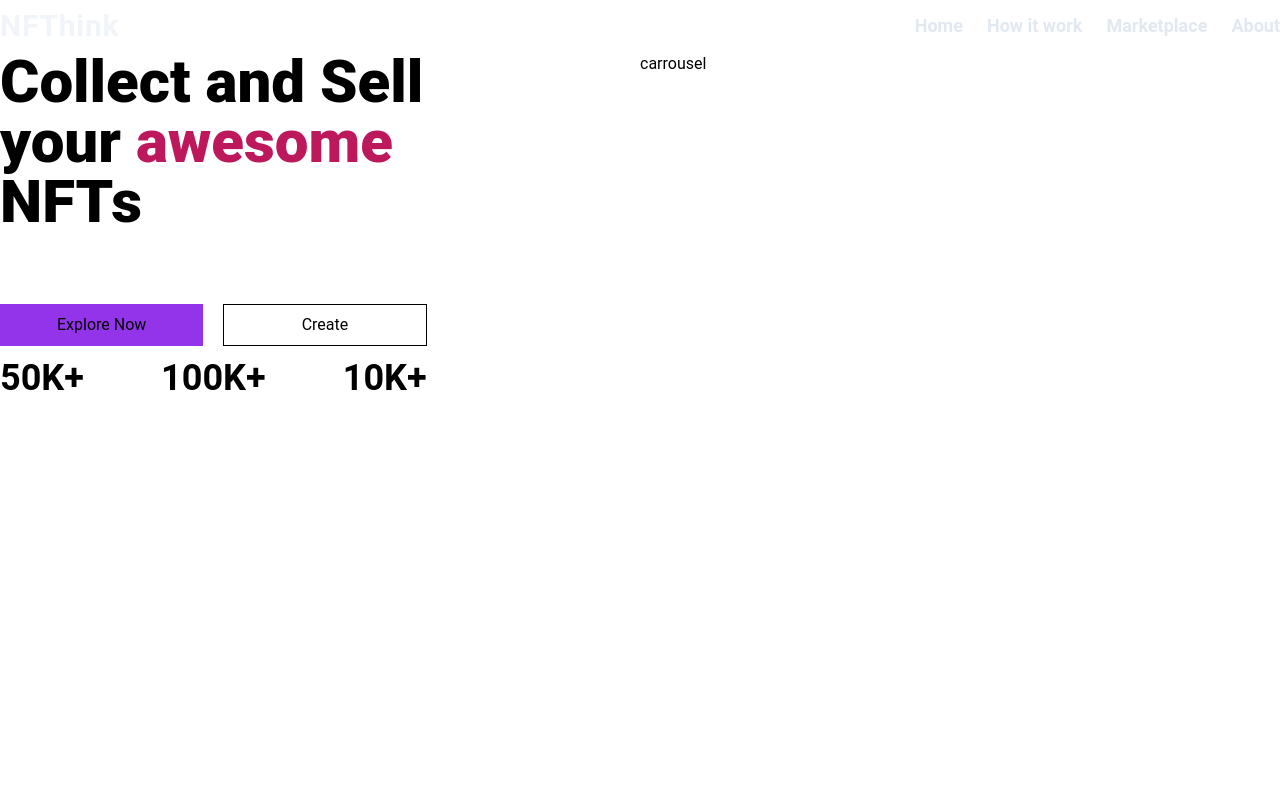
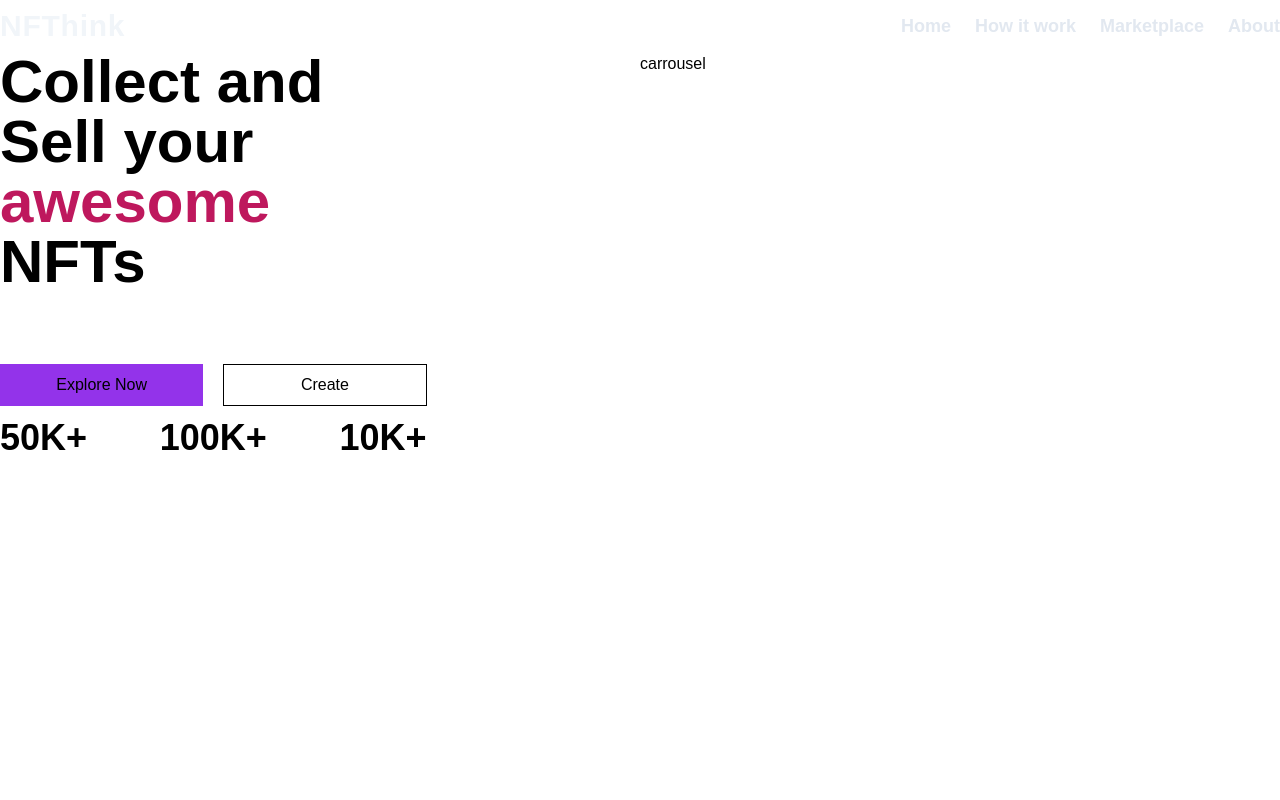
Before and after one commit to volpatocode/next-tailwind, a Next.js app: page / in a window 1280 px wide. Shown: the top 800 px of the page. Built offline with nearby package versions, Linux system fonts and the light colour scheme.

Commit message:
change: source sans pro as default font

```diff
--- a/src/styles/globals.css
+++ b/src/styles/globals.css
@@ -2,13 +2,13 @@
 @tailwind components;
 @tailwind utilities;
 
-@import url("https://fonts.googleapis.com/css2?family=Roboto&display=swap");
+@import url('https://fonts.googleapis.com/css2?family=Roboto&family=Source+Sans+Pro&display=swap');
 
 * {
   padding: 0;
   margin: 0;
   box-sizing: border-box;
-  font-family: "Roboto", sans-serif;
+  font-family: 'Source Sans Pro', sans-serif;
 }
 
 a {
@@ -22,6 +22,6 @@
   }
   body {
     color: white;
-    background: black;
+    background: #0d0d0d;
   }
 }
```
